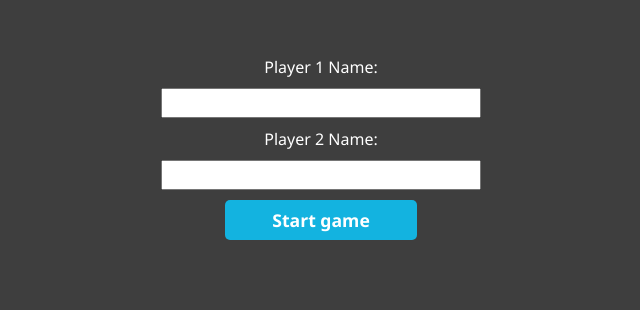
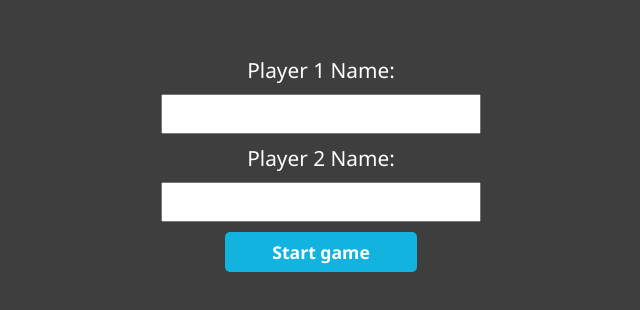
Before and after one commit to ungstrup/tic-tac-toe, a plain HTML site: page index.html in a window 1280 px wide. Shown: the part 104-414 px from the top of the page, without its empty margins (319-959 px from the left). Drawn offline with Linux system fonts and the light colour scheme.

Commit message:
Change form font size

```diff
--- a/css/styles.css
+++ b/css/styles.css
@@ -22,12 +22,14 @@ html {
 }
 
 input {
-  height: 30px;
+  height: 40px;
   width: 50%;
+  font-size: 1em;
 }
 
 label {
   color: #fff;
+  font-size: 1.3em;
 }
 
 .player,
```
